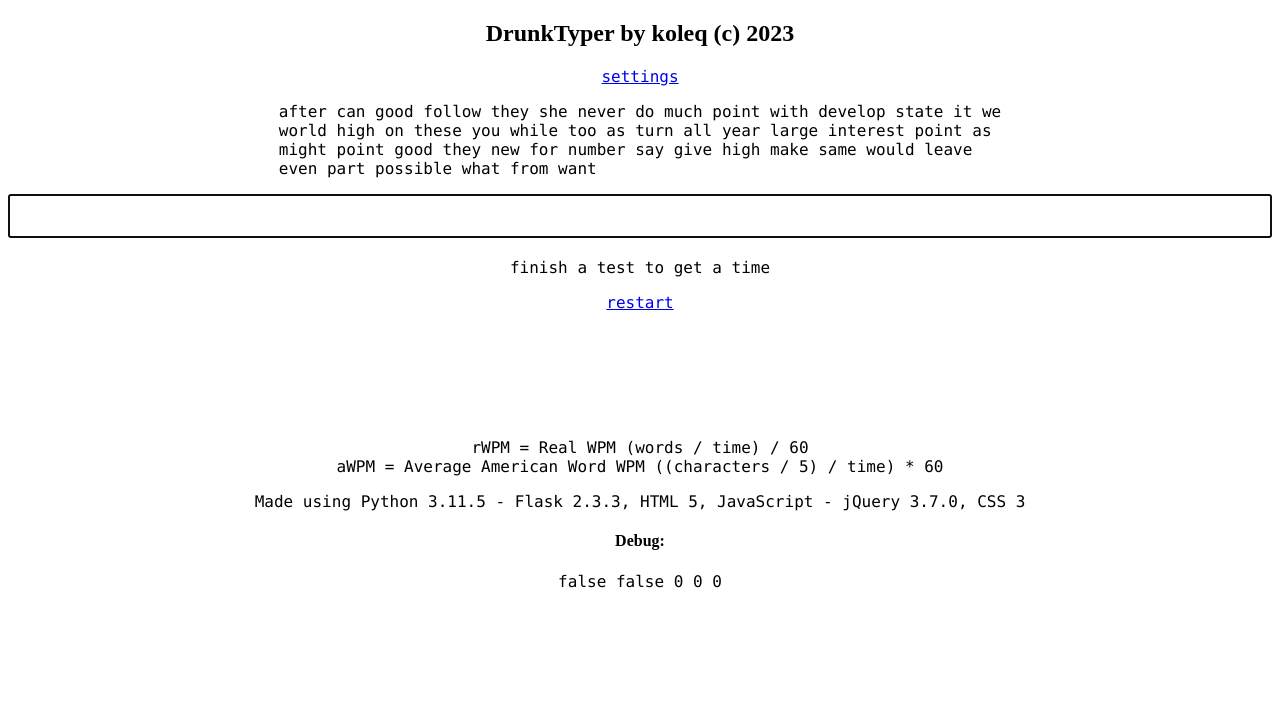
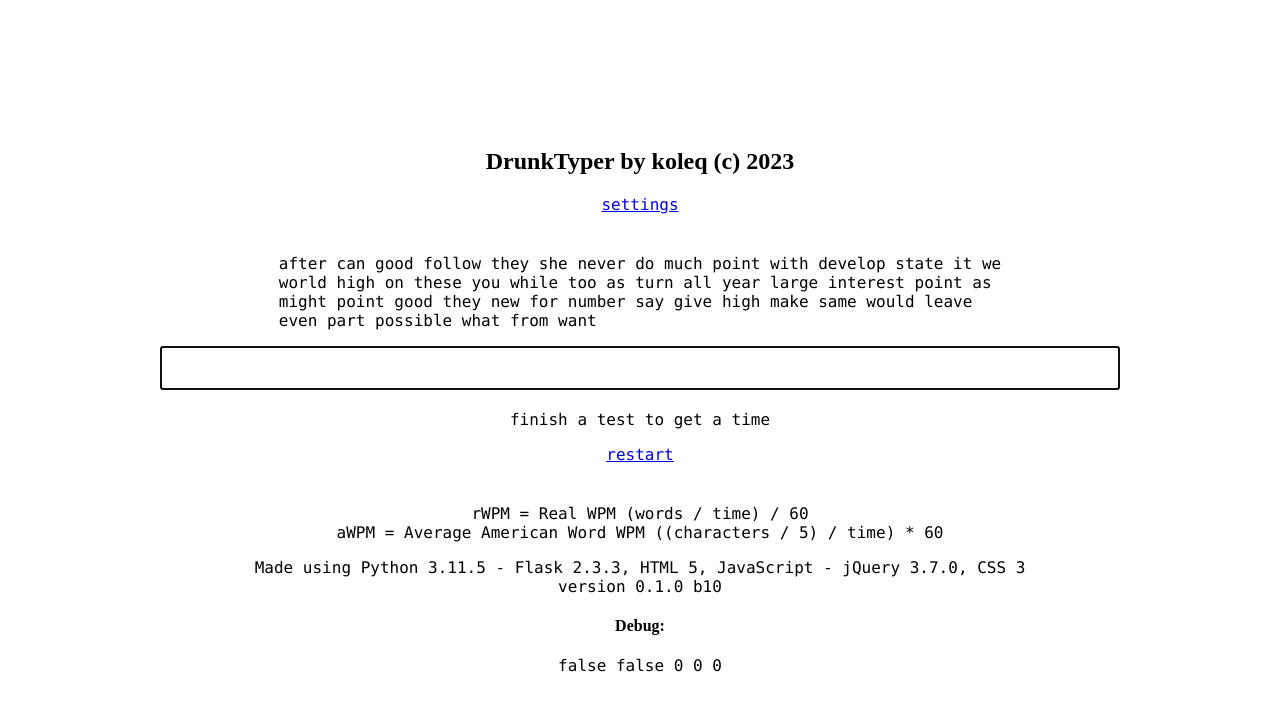
Before and after one commit to KoleckOLP/DrunkTyper, a Flask app: page / in a window 1280 px wide. Shown: the top 711 px of the page. Run offline with Flask 3, Linux system fonts and the light colour scheme.

Commit message:
input read only, add verisoning, center

```diff
--- a/static/css/index_style.css
+++ b/static/css/index_style.css
@@ -1,3 +1,12 @@
+#body2 {
+    width: 960px;
+    height: 544px;
+    position: absolute;
+    top: 50%;
+    left: 50%;
+    transform: translate(-50%, -50%)
+}
+
 p {
     font: 16px "consolas";
 }
@@ -7,8 +16,8 @@ h2, h4, p {
 }
 
 #main {
-    margin-top: auto;
-    margin-bottom: 10%;
+    margin-top: 40px;
+    margin-bottom: 40px;
 }
 
 #text1 {
--- a/static/js/index_script.js
+++ b/static/js/index_script.js
@@ -91,6 +91,7 @@ $(document).ready(function(){
                 wpm = ((text.split(" ")).length / tooktime) * 60
                 wpm5 = ((max / 5) / tooktime ) * 60
                 took1.text(took1.text()+`${wpm.toFixed(2)} rWPM ${wpm5.toFixed(2)} aWPM`)
+                input.prop('readonly', true)
             }
             else if (cheating) {
                 took1.text("You are cheating")
--- a/templates/index.html
+++ b/templates/index.html
@@ -8,6 +8,7 @@
     <link rel="stylesheet" href="css/index_style.css">
 </head>
 <body>
+    <div id="body2">
         <h2>DrunkTyper by koleq (c) 2023</h2>
         <p><a href="/settings">settings</a></p>
         <div id="main">
@@ -17,8 +18,9 @@
             <p><a href=".">restart</a></p>
         </div>
         <p>rWPM = Real WPM (words / time) / 60<br>aWPM = Average American Word WPM ((characters / 5) / time) * 60</p>
-    <p>Made using Python 3.11.5 - Flask 2.3.3, HTML 5, JavaScript - jQuery 3.7.0, CSS 3</p>
+        <p>Made using Python 3.11.5 - Flask 2.3.3, HTML 5, JavaScript - jQuery 3.7.0, CSS 3<br>version 0.1.0 b10</p> <!-- first number is 0 for not released, second number is 1 for javascript rewrite, third number is 0 for major features, b is for build -->
         <h4>Debug:</h4>
         <p id="debug"></p>
+    </div>
 </body>
 </html>
```
Lines whose indentation alone changed are shown as unchanged.
